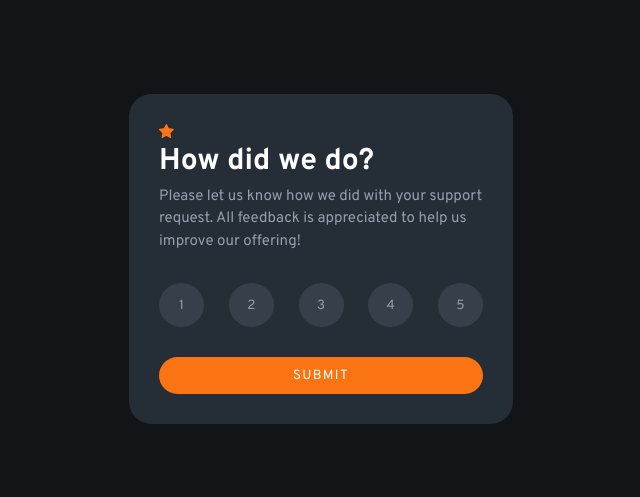
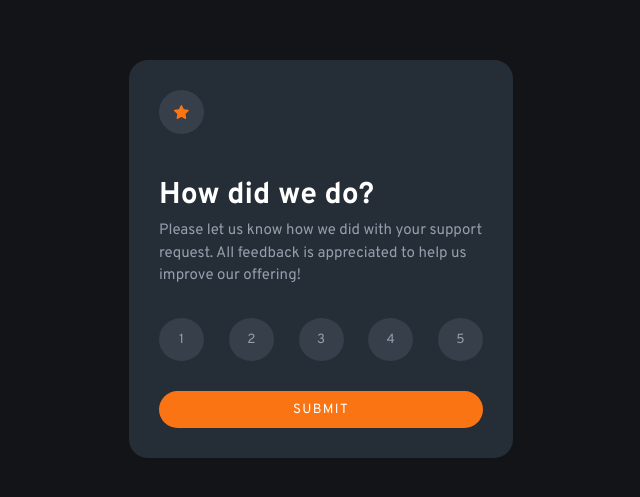
Before and after one commit to DavidPokrajac/Interactive-rating-component, a Next.js app: page / in a window 1280 px wide. Shown: the part 141-638 px from the top of the page, without its empty margins (319-959 px from the left). Built offline with nearby package versions, Linux system fonts and the light colour scheme.

Commit message:
Emptied alt tags for decorative images for accessibility purposes

```diff
--- a/src/app/globals.css
+++ b/src/app/globals.css
@@ -78,13 +78,18 @@ input[type="number"]:focus {
 .card {
     max-width: 24rem;
     background-color: var(--dark-blue);
-    border-radius: 1.5em;
+    border-radius: 1.25em;
     padding: 2em;
+    width: 85%;
 }
 
 h1 {
     color: var(--white);
     line-height: 1.6;
+}
+
+.leading-h1 {
+    margin-top: 1em;
 }
 
 form {
@@ -149,6 +154,14 @@ form > div {
     width: 1px;
 }
 
+.star-img {
+    background-color: hsla(216, 12%, 54%, 0.2);
+    display: inline-block;
+    width: max-content;
+    padding: 1em;
+    border-radius: 50%;
+}
+
 @media (prefers-color-scheme: dark) {
     html {
         color-scheme: dark;
--- a/src/app/layout.tsx
+++ b/src/app/layout.tsx
@@ -5,8 +5,12 @@ import "./globals.css";
 const overpass = Overpass({ subsets: ["latin"] });
 
 export const metadata: Metadata = {
-    title: "Create Next App",
+    title: "Frontend Mentor | Interactive rating component",
     description: "Generated by create next app",
+    viewport: {
+        width: "device-width",
+        initialScale: 1,
+    },
 };
 
 export default function RootLayout({
--- a/src/app/page.tsx
+++ b/src/app/page.tsx
@@ -5,8 +5,10 @@ import RatingForm from "./components/RatingForm";
 export default function Home() {
     return (
         <Card>
-            <Image src="/icon-star.svg" width={15} height={15} alt="Star" />
-            <h1>How did we do?</h1>
+            <div className="star-img">
+                <Image src="/icon-star.svg" width={15} height={15} alt="" />
+            </div>
+            <h1 className="leading-h1">How did we do?</h1>
             <p>
                 Please let us know how we did with your support request. All
                 feedback is appreciated to help us improve our offering!
--- a/src/app/thank-you/page.tsx
+++ b/src/app/thank-you/page.tsx
@@ -7,12 +7,11 @@ import Feedback from "../components/Feedback";
 export default function ThankYou() {
     const searchParams = useSearchParams();
     const rating = searchParams.get("rating") as string;
-    console.log(rating);
     return (
         <Card>
             <Image
                 src="/illustration-thank-you.svg"
-                alt="A cellphone"
+                alt=""
                 width={162}
                 height={108}
                 className="thank-you-img"
```
